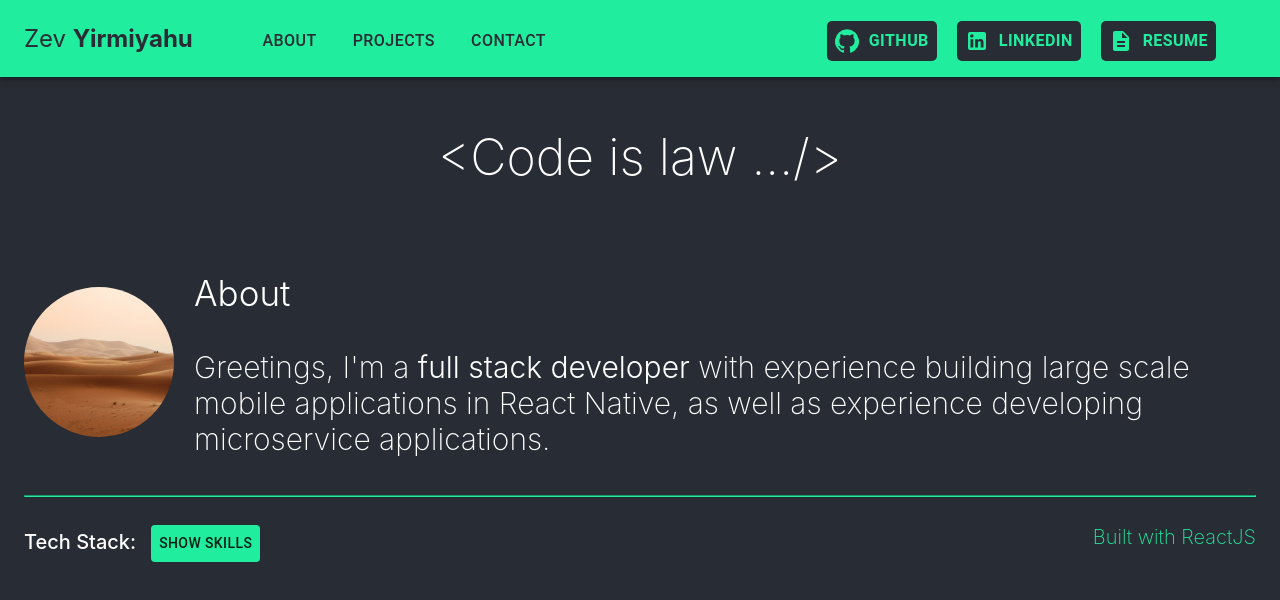
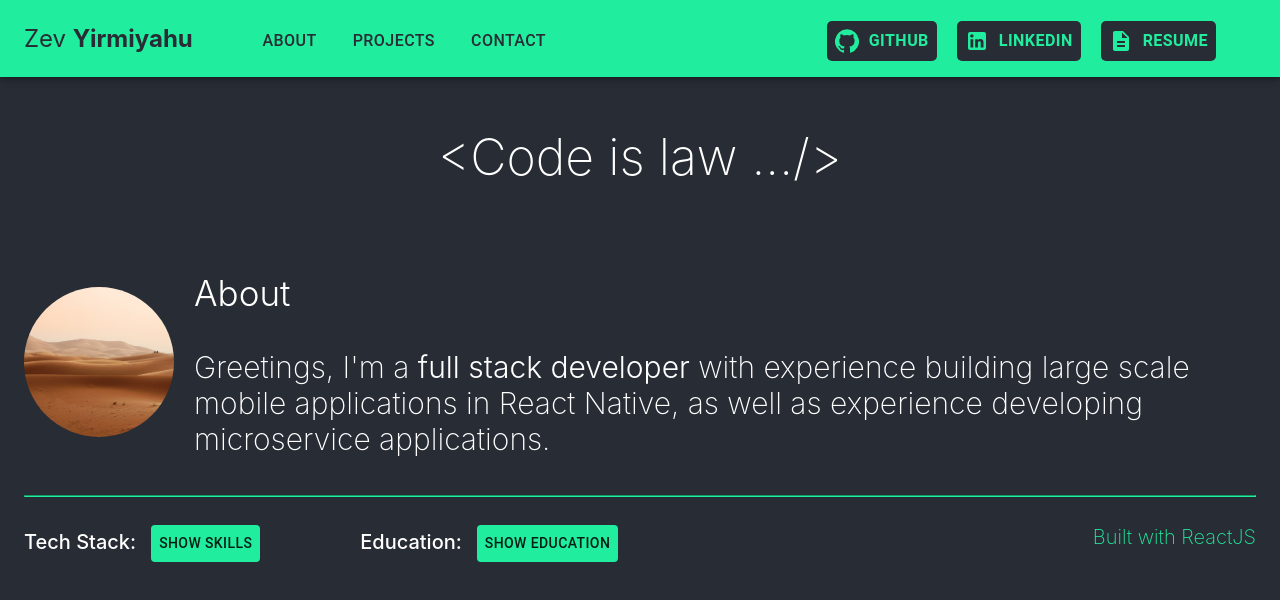
Before and after one commit to zevyirmiyahu/my-webpage, a React (Create React App) app: page / in a window 1280 px wide. Shown: the top 600 px of the page. Built offline with nearby package versions, Linux system fonts and the light colour scheme.

Commit message:
added education button to show education, no functionality yet, might switch to a different UI set up for these buttons for better user experience

```diff
--- a/src/components/AboutSection.js
+++ b/src/components/AboutSection.js
@@ -13,6 +13,11 @@ export default class AboutSection extends Component {
             show: false, // show tech skills
             techButtonText: 'Show Skills'
         }
+    }
+
+    // used to space buttons
+    spaceBlock = () => {
+        return <div style={{ padding: 50 }}></div>
     }
 
     Header = () => {
@@ -40,7 +45,7 @@ export default class AboutSection extends Component {
     }
 
 
-    showOnClick = () => {
+    showTechOnClick = () => {
         if (!this.state.show) {
             this.setState({
                 show: !this.state.show,
@@ -55,20 +60,36 @@ export default class AboutSection extends Component {
         }
     }
 
+    showEduOnClick = () => {
+
+    }
+
     // Button determines whether skils are shown
-    ShowButton = () => {
+    ShowTechSkillsButton = () => {
         return (
             <Button
                 style={{ backgroundColor: COLOR.MINT_GREEN }}
-                onClick={this.showOnClick}
+                onClick={this.showTechOnClick}
             >
                 {this.state.techButtonText}
             </Button>
         );
     }
 
+      // Button determines whether skils are shown
+      ShowEducationButton = () => {
+        return (
+            <Button
+                style={{ backgroundColor: COLOR.MINT_GREEN }}
+                onClick={this.showEduOnClick}
+            >
+                Show Education
+            </Button>
+        );
+    }
+
     MadeWith = () => {
-        return(
+        return (
             <div style={styles.madeWith}>
                 <p>Built with ReactJS</p>
             </div>
@@ -80,9 +101,17 @@ export default class AboutSection extends Component {
             <div style={{ display: 'flex', flexDirection: 'row' }}>
                 <p style={styles.techText}>
                     <span style={{ fontWeight: '500', paddingRight: 15 }}>Tech Stack:</span>
-                    <this.ShowButton />
+                    <this.ShowTechSkillsButton />
                 </p>
-                    <this.MadeWith />
+
+                <this.spaceBlock />
+
+                <p style={styles.techText}>
+                    <span style={{ fontWeight: '500', paddingRight: 15 }}>Education:</span>
+                    <this.ShowEducationButton />
+                </p>
+
+                <this.MadeWith />
 
             </div>
         );
@@ -90,7 +119,6 @@ export default class AboutSection extends Component {
 
     TechSkillSection = () => {
         if (this.state.show) {
-
             return (
                 <div>
                     <p style={styles.techText}>
@@ -114,10 +142,18 @@ export default class AboutSection extends Component {
                         <span style={{ fontWeight: '500' }}>Version Control: </span>Git, GitHub<br />
                     </p>
                 </div>
-
             );
         }
         else return null;
+    }
+
+
+    EducationSection = () => {
+        return (
+            <div>
+
+            </div>
+        );
     }
 
     Divider = () => {
```
